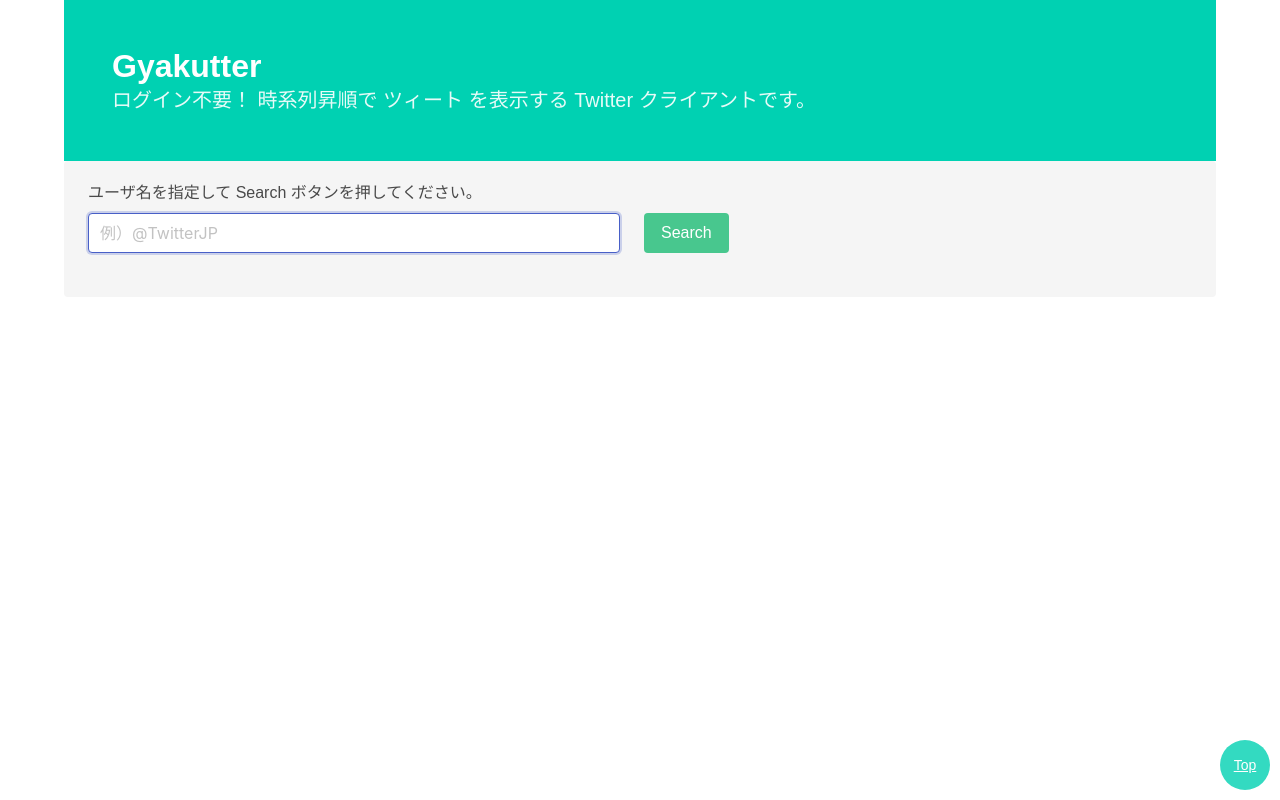
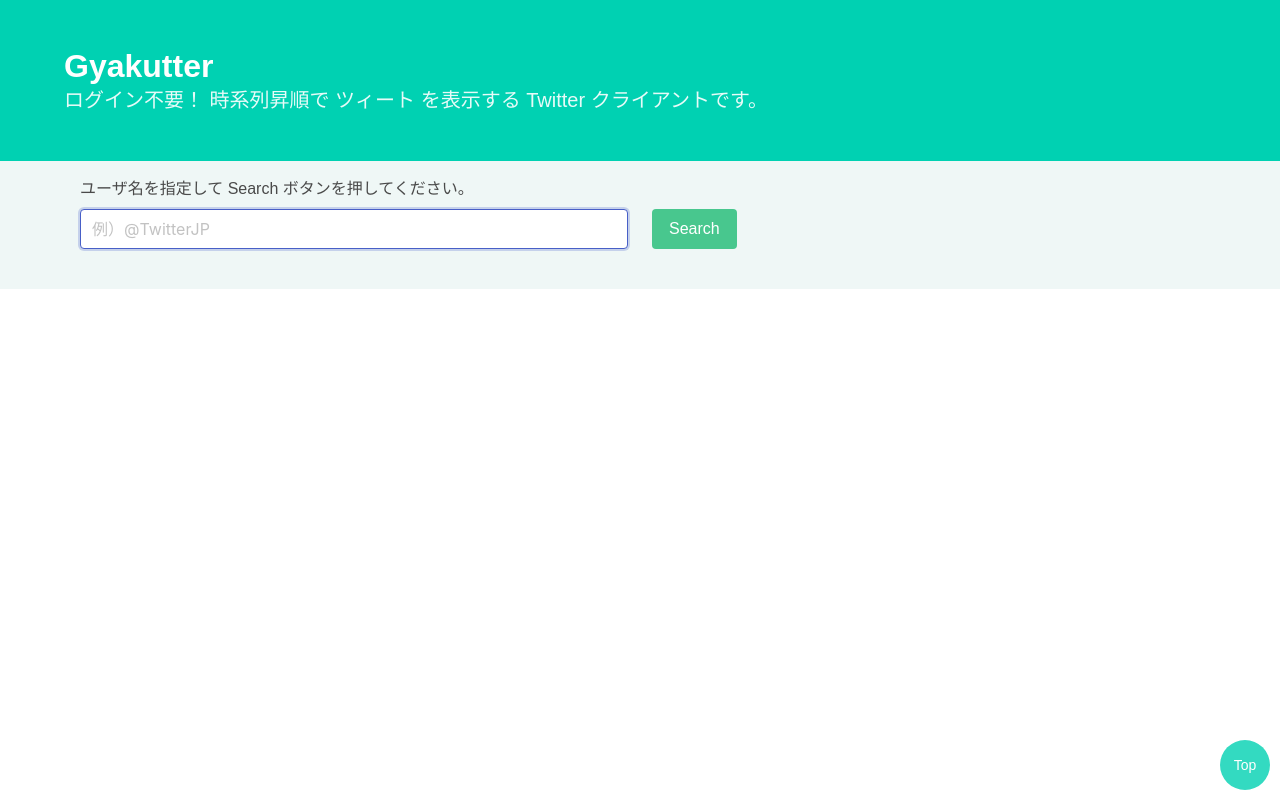
Before and after one commit to yyama694/Gyakutter, a Vue app: page / in a window 1280 px wide. Built offline with nearby package versions, Linux system fonts and the light colour scheme.

Commit message:
ユーザIDのリンク化途中

```diff
--- a/src/components/Main.vue
+++ b/src/components/Main.vue
@@ -1,5 +1,5 @@
 <template>
-  <div class="container">
+  <div style="background-color: #eff7f6">
     <div class="hero is-primary">
       <div class="hero-body">
         <div class="container">
@@ -13,7 +13,8 @@
         </div>
       </div>
     </div>
-    <div class="notification">
+    <div class="container">
+      <div class="main-area">
       <div class="description">
         ユーザ名を指定して Search ボタンを押してください。
       </div>
@@ -52,7 +53,7 @@
         <div id="error-msg" class="error">
           ツィートが取得できませんでした。
         </div>
-        <div v-for="d in list" :key="d.id_str" class="box">
+        <div v-for="d in list" :key="d.id_str" class="box" style="margin-bottom: 1.0rem">
           <div
             v-if="d === 'ads'"
             name="ad-space"
@@ -90,6 +91,7 @@
         </div>
         <a href="#" id="return-top">Top</a>
       </section>
+      </div>
     </div>
   </div>
 </template>
@@ -272,4 +274,6 @@ $box-padding: 0.6rem
 .fa-retweet
   color: $grey-light;
   padding: 0;
+.main-area
+  padding: 1rem 1rem 1rem 1rem;
 </style>
--- a/src/components/NormalTweet.vue
+++ b/src/components/NormalTweet.vue
@@ -13,7 +13,7 @@
       <span class="is-pulled-left has-text-black">
         {{ data.user.name
         }}<span class="has-text-grey is-size-7"
-          >@{{ data.user.screen_name }}</span
+          >@<a href="#">{{ data.user.screen_name }}</a></span
         >
       </span>
       <span class="is-pulled-right has-text-grey is-size-7">
--- a/src/components/QuoteRetweet.vue
+++ b/src/components/QuoteRetweet.vue
@@ -13,7 +13,7 @@
       <span class="is-pulled-left has-text-black">
         {{ data.user.name
         }}<span class="has-text-grey is-size-7"
-          >@{{ data.user.screen_name }}</span
+          ><a href="#">@{{ data.user.screen_name }}</a></span
         >
       </span>
       <span class="is-pulled-right has-text-grey is-size-7">
@@ -26,7 +26,7 @@
             <span class="is-pulled-left has-text-black">
               {{ data.quoted_status.user.name
               }}<span class="has-text-grey is-size-7"
-                >@{{ data.quoted_status.user.screen_name }}</span
+                >@<a href="#">{{ data.quoted_status.user.screen_name }}</a></span
               >
             </span>
             <span class="is-pulled-right has-text-grey is-size-7">
--- a/src/components/Retweet.vue
+++ b/src/components/Retweet.vue
@@ -13,7 +13,7 @@
       <span class="is-pulled-left has-text-black">
         {{ data.retweeted_status.user.name
         }}<span class="has-text-grey is-size-7"
-          >@{{ data.retweeted_status.user.screen_name }}</span
+          >@<a href="#">{{ data.retweeted_status.user.screen_name }}</a></span
         >
       </span>
       <span class="is-pulled-right has-text-grey is-size-7">
```
